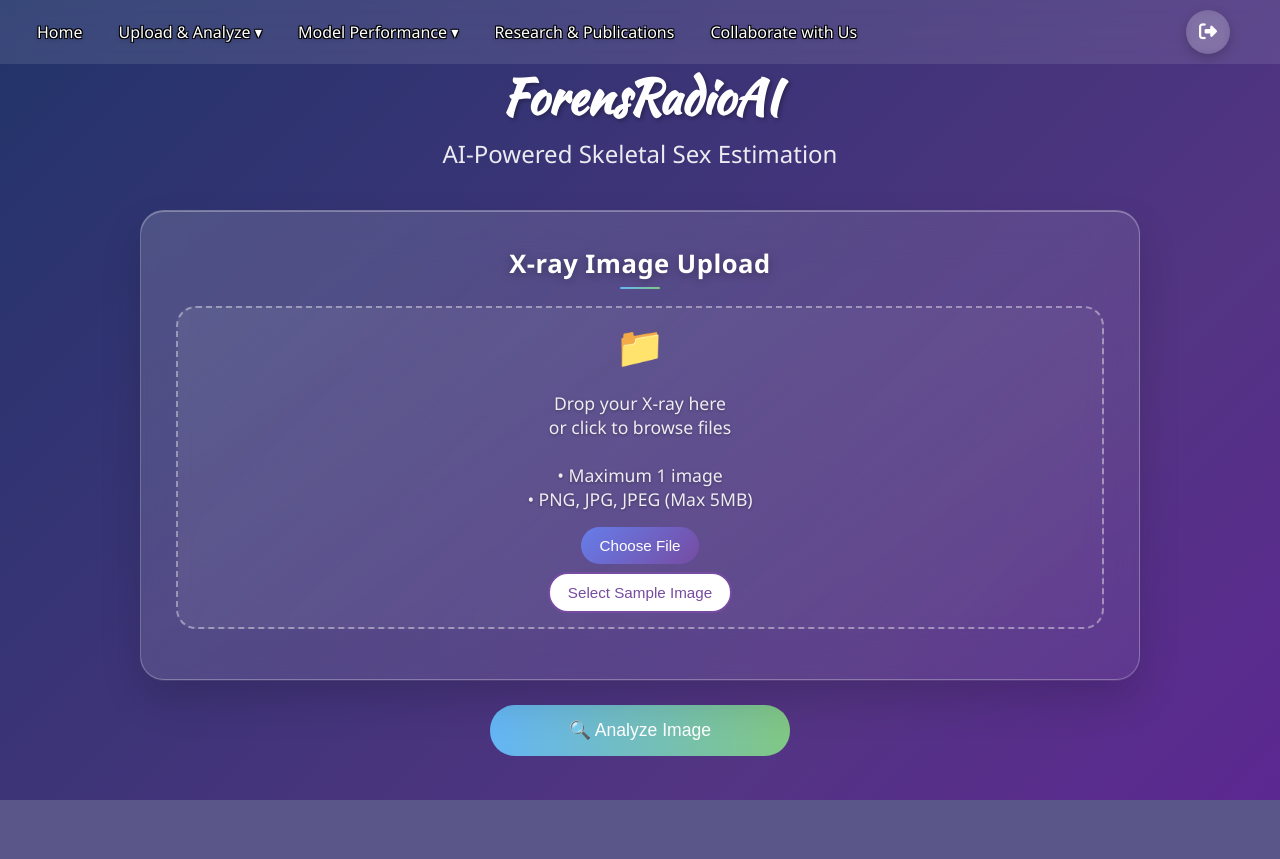
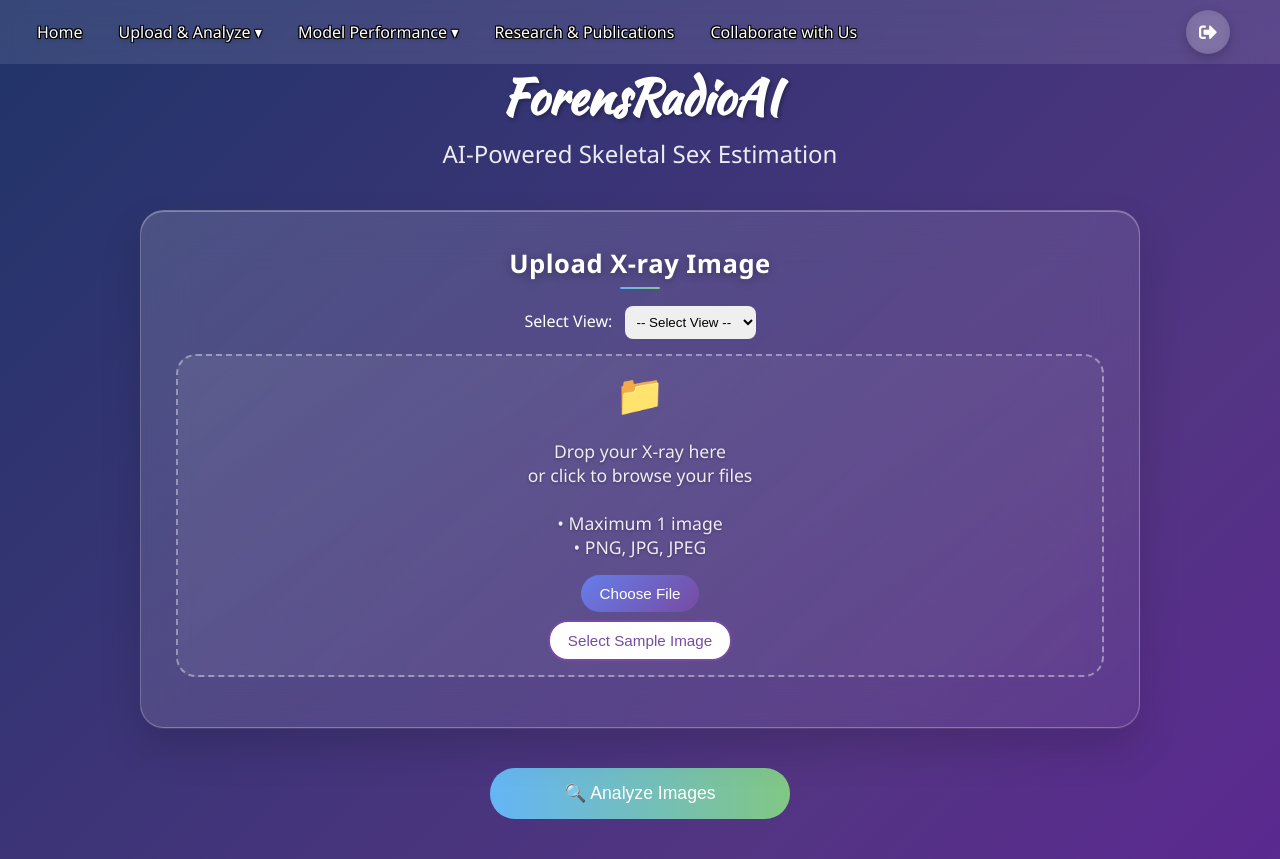
Before and after one commit to Helenanajwa/Sex-Estimator-Classifier-, a Flask app: page / in a window 1280 px wide. Before the commit the page ends 800 px from the top, so only its background shows below. Run offline with Flask 3, Linux system fonts and the light colour scheme; the visitor is signed in with stand-in values (Sample User, id 1).

Commit message:
Update index.html

```diff
--- a/templates/index.html
+++ b/templates/index.html
@@ -6,55 +6,7 @@
     <meta name="viewport" content="width=device-width, initial-scale=1.0">
     <link rel="stylesheet" href="{{ url_for('static', filename='style.css') }}">
     <link href="https://fonts.googleapis.com/css2?family=Kaushan+Script&display=swap" rel="stylesheet">
-    <link href="https://cdnjs.cloudflare.com/ajax/libs/font-awesome/6.5.0/css/all.min.css" rel="stylesheet">
-    <style>
-        .sample-thumb {
-            width: 200px;
-            height: 200px;
-            object-fit: cover;
-            cursor: pointer;
-            border-radius: 10px;
-            transition: transform 0.2s;
-        }
-        .sample-thumb:hover {
-            transform: scale(1.05);
-        }
-        .sample-images-container {
-            display: none;
-            position: fixed;
-            top: 0;
-            left: 0;
-            width: 100%;
-            height: 100%;
-            background-color: rgba(0, 0, 0, 0.8); /* Semi-transparent overlay */
-            justify-content: center;
-            align-items: center;
-            z-index: 1000;
-        }
-        .sample-content {
-            display: flex;
-            flex-direction: column;
-            align-items: center;
-            background-color: #fff;
-            padding: 20px;
-            border-radius: 10px;
-            max-width: 800px;
-            box-shadow: 0 4px 8px rgba(0, 0, 0, 0.2);
-        }
-        .sample-images-container p {
-            color: #000;
-            font-size: 1.2rem;
-            margin-bottom: 20px;
-            text-align: center;
-        }
-        .sample-images {
-            display: flex;
-            justify-content: center;
-            gap: 25px;
-            flex-wrap: wrap;
-            padding: 10px;
-        }
-    </style>
+    <link href="https://cdnjs.cloudflare.com/ajax/libs/font-awesome/5.15.4/css/all.min.css" rel="stylesheet">
 </head>
 <body>
     {% include 'navbar.html' %}
@@ -79,35 +31,41 @@
                 <!-- Upload Section -->
                 <div class="upload-container">
                     <div class="upload-section">
-                        <h2>X-ray Image Upload</h2>
-                        <form id="upload-form" enctype="multipart/form-data">
-                            <div class="upload-area" id="uploadArea">
+                        <h2>Upload X-ray Image</h2>
+
+                        <!-- View Selector -->
+                        <div style="text-align:center; margin-bottom: 15px;">
+                            <label for="viewSelect" style="color:white; font-weight:500;">Select View:</label>
+                            <select id="viewSelect" name="viewSelect" style="padding:8px; border-radius:8px; border:none; margin-left:8px;">
+                                <option value="">-- Select View --</option>
+                                <option value="ap">AP View</option>
+                                <option value="lateral">Lateral View</option>
+                            </select>
+                        </div>
+
+                        <!-- Upload Area -->
+                        <div class="upload-area" id="uploadAreaSingle">
                             <div class="upload-content">
                                 <div class="upload-icon">📁</div>
-                                    <p class="upload-desc">Drop your X-ray here<br>or click to browse files<br><br>
-                                    • Maximum 1 image<br>• PNG, JPG, JPEG (Max 5MB)</p>
+                                <p class="upload-desc">
+                                    Drop your X-ray here<br>or click to browse your files<br><br>
+                                    • Maximum 1 image<br>• PNG, JPG, JPEG
+                                </p>
                                 <div class="upload-btn-group">
-                                        <button type="button" class="upload-btn" onclick="document.getElementById('xray_image').click(); event.stopPropagation()">Choose File</button>
-                                        <button type="button" class="sample-btn" onclick="showSampleModal()">Select Sample Image</button>
+                                    <button class="upload-btn" onclick="document.getElementById('fileInputSingle').click(); event.stopPropagation()">Choose File</button>
+                                    <button class="sample-btn" onclick="selectSample(); event.stopPropagation();">Select Sample Image</button>
                                 </div>
                             </div>
                         </div>
-                            <input type="file" id="xray_image" name="xray_image" class="file-input" accept="image/png,image/jpeg,image/jpg" onchange="updatePreview()">
-                            <div class="preview-container" id="preview"></div>
+
+                        <input type="file" id="fileInputSingle" name="xray_single" class="file-input" accept="image/*">
+
+                        <!-- Preview -->
+                        <div class="preview-container" id="previewSingle"></div>
+
                         <div style="text-align:center;">
-                                <button type="button" class="remove-btn" id="removeBtn" style="display:none;" onclick="removeImage()">Remove Image</button>
+                            <button class="remove-btn" id="removeSingleBtn" style="display:none;" onclick="removeImage()">Remove Image</button>
                         </div>
-                        </form>
-                    </div>
-
-                    <!-- Sample Image Thumbnails -->
-                    <div class="sample-images-container" id="sampleModal">
-                        <div class="sample-content">
-                            <p>Select one sample image below:</p>
-                            <div class="sample-images">
-                                <img src="/static/samples/ap_sample.jpg" onclick="handleSampleSelect(this)" class="sample-thumb" alt="AP Sample">
-                                <img src="/static/samples/lat_sample1.jpg" onclick="handleSampleSelect(this)" class="sample-thumb" alt="Lateral Sample 1">
-                                <img src="/static/samples/lat_sample2.jpg" onclick="handleSampleSelect(this)" class="sample-thumb" alt="Lateral Sample 2">
                     </div>
                 </div>
             </div>
@@ -115,7 +73,7 @@
 
                 <!-- Analyze Button / Loader -->
                 <div class="analyze-btn-container">
-                    <button class="analyze-btn" id="analyzeBtn" onclick="runAnalysis()">🔍 Analyze Image</button>
+                    <button class="analyze-btn" id="analyzeBtn">🔍 Analyze Images</button>
                     <div id="loadingSpinner" style="display:none; text-align:center; margin-top:10px;">
                         <i class="fas fa-spinner fa-spin" style="font-size:1.5rem; color:#007bff;"></i>
                         <p style="color:white;">Analyzing, please wait...</p>
@@ -130,22 +88,39 @@
                         </div>
                         <h2 class="results-title">Result</h2>
                         <p class="results-subtitle">Radiograph</p>
+
+                        <!-- Main Gender Estimation -->
                         <div class="gender-estimation">
                             <h3>Sex Estimation</h3>
                             <div id="overallGender" class="gender-text">--</div>
-                            <p id="overallConfidence" class="confidence-text">Probability: --%</p>
+                            <p id="overallConfidence" class="confidence-text">Overall Probability: --%</p>
                         </div>
+
+                        <!-- AP & Lateral View Cards -->
                         <div class="view-results">
-                            <div class="view-card" id="resultBox">
+                            <div class="view-card" id="apResultBox" style="display:none;">
                                 <div class="view-header">
                                     <i class="fas fa-check-circle"></i>
-                                    <span>X-ray Analysis</span>
+                                    <span>AP View Analysis</span>
                                 </div>
                                 <div class="view-probability">
-                                    Probability <span id="confidenceValue">--%</span>
+                                    Probability <span id="apConfidenceValue">--%</span>
                                 </div>
                                 <div class="view-bar">
-                                    <div class="view-bar-fill" id="confidenceFill"></div>
+                                    <div class="view-bar-fill" id="apConfidenceFill"></div>
+                                </div>
+                            </div>
+
+                            <div class="view-card" id="latResultBox" style="display:none;">
+                                <div class="view-header">
+                                    <i class="fas fa-check-circle"></i>
+                                    <span>Lateral View Analysis</span>
+                                </div>
+                                <div class="view-probability">
+                                    Probability <span id="latConfidenceValue">--%</span>
+                                </div>
+                                <div class="view-bar">
+                                    <div class="view-bar-fill" id="latConfidenceFill"></div>
                                 </div>
                             </div>
                         </div>
@@ -154,16 +129,19 @@
 
                 <!-- Global Action Buttons -->
                 <div class="action-buttons-container" id="globalActions" style="display:none;">
-                    <button class="btn-purple" id="analyzeAgainBtn" onclick="runAnalysis()">🔄 Analyze Again</button>
-                    <button class="btn-blue" id="uploadNewBtn" onclick="resetForm()">📤 Upload New Image</button>
+                    <button class="btn-purple" id="analyzeAgainBtn">🔄 Analyze Again</button>
+                    <button class="btn-blue" id="uploadNewBtn">📤 Upload New Images</button>
                 </div>
             </div>
         </div>
     </div>
 
     <script>
-        let selectedFile = null;
+        let apFile = null, latFile1 = null, latFile2 = null;
 
+        let singleFile = null;
+
+// Error handling functions (unchanged)
 function showError(title, hint = "") {
     const errorDisplay = document.getElementById('errorDisplay');
     document.getElementById('errorTitle').textContent = title;
@@ -176,140 +154,132 @@
     document.getElementById('errorDisplay').style.display = 'none';
 }
 
-        function showSampleModal() {
-            const modal = document.getElementById('sampleModal');
-            modal.style.display = modal.style.display === 'none' ? 'flex' : 'none';
-        }
+// Update preview for single image
+function updatePreviewSingle(files) {
+    const container = document.getElementById('previewSingle');
+    container.innerHTML = '';
 
-        function handleSampleSelect(imgEl) {
-            const src = imgEl.src;
-            fetch(src)
-                .then(res => {
-                    if (!res.ok) throw new Error(`Could not load sample image: ${src}`);
-                    return res.blob();
-                })
-                .then(blob => {
-                    selectedFile = new File([blob], imgEl.alt + '.jpg', { type: blob.type });
-                    const reader = new FileReader();
-                    reader.onload = ev => {
-                        const container = document.getElementById('preview');
-                        container.innerHTML = `<img src="${ev.target.result}" alt="Preview">`;
-                        document.getElementById('removeBtn').style.display = 'inline-block';
-                        document.getElementById('sampleModal').style.display = 'none';
-                        hideError();
-                    };
-                    reader.readAsDataURL(selectedFile);
-                })
-                .catch(err => {
-                    showError("Sample Load Failed", err.message);
+    // File validation
+    const invalidFiles = files.filter(file => {
+        const validTypes = ['image/jpeg', 'image/png', 'image/jpg'];
+        return !validTypes.includes(file.type);
     });
-        }
 
-        function updatePreview() {
-            const container = document.getElementById('preview');
-            container.innerHTML = '';
-            const fileInput = document.getElementById('xray_image');
-            selectedFile = fileInput.files[0] || null;
-
-            if (!selectedFile) {
-                document.getElementById('removeBtn').style.display = 'none';
-                document.getElementById('sampleModal').style.display = 'none';
+    if (invalidFiles.length > 0) {
+        showError("Invalid File Type", "Please upload only JPG, JPEG, or PNG images");
         return;
     }
 
-            const validTypes = ['image/jpeg', 'image/png', 'image/jpg'];
-            if (!validTypes.includes(selectedFile.type)) {
-                showError("Invalid File Type", "Please upload only JPG, JPEG, or PNG images");
-                selectedFile = null;
-                fileInput.value = '';
-                document.getElementById('removeBtn').style.display = 'none';
-                return;
-            }
-
-            if (selectedFile.size > 5 * 1024 * 1024) {
+    files.forEach(file => {
+        if (file.size > 5 * 1024 * 1024) {
             showError("File Too Large", "Maximum file size is 5MB");
-                selectedFile = null;
-                fileInput.value = '';
-                document.getElementById('removeBtn').style.display = 'none';
             return;
         }
 
         const reader = new FileReader();
         reader.onload = ev => {
             container.innerHTML = `<img src="${ev.target.result}" alt="Preview">`;
-                document.getElementById('removeBtn').style.display = 'inline-block';
-                document.getElementById('sampleModal').style.display = 'none';
-                hideError();
         };
-            reader.readAsDataURL(selectedFile);
+        reader.readAsDataURL(file);
+    });
+
+    document.getElementById('removeSingleBtn').style.display = files.length ? 'inline-block' : 'none';
 }
 
+// Select sample image based on view
+function selectSample() {
+    const view = document.getElementById('viewSelect').value;
+    if (!view) {
+        showError("Select a View", "Please choose AP or Lateral before selecting a sample image.");
+        return;
+    }
+
+    let samplePaths = [];
+
+    if (view === "ap") {
+    samplePaths = ["/static/samples/ap_sample.jpg"];
+    } else if (view === "lateral") {
+        samplePaths = [
+            "/static/samples/lat_sample1.jpg"
+        ];
+    }
+
+    // Pick one sample at random
+    const samplePath = samplePaths[Math.floor(Math.random() * samplePaths.length)];
+
+    fetch(samplePath)
+        .then(res => res.blob())
+        .then(blob => {
+            singleFile = new File([blob], samplePath.split('/').pop(), { type: blob.type });
+            updatePreviewSingle([singleFile]);
+        })
+        .catch(() => {
+            showError("Sample Load Failed", "Could not load sample image");
+        });
+}
+
+// Remove uploaded image
 function removeImage() {
-            selectedFile = null;
-            document.getElementById('xray_image').value = '';
-            document.getElementById('preview').innerHTML = '';
-            document.getElementById('removeBtn').style.display = 'none';
-            document.getElementById('sampleModal').style.display = 'none';
+    singleFile = null;
+    document.getElementById('fileInputSingle').value = '';
+    document.getElementById('previewSingle').innerHTML = '';
+    document.getElementById('removeSingleBtn').style.display = 'none';
     hideError();
 }
 
-        function resetForm() {
-            removeImage();
-            document.getElementById('resultsSection').style.display = 'none';
-            document.getElementById('globalActions').style.display = 'none';
-            document.getElementById('analyzeBtn').style.display = 'inline-block';
-            hideError();
-        }
+// File input listener
+document.getElementById('fileInputSingle').addEventListener('change', e => {
+    if (!e.target.files.length) return;
+    singleFile = e.target.files[0];
+    updatePreviewSingle(singleFile ? [singleFile] : []);
+});
 
+// === Drag & Drop Support ===
 function preventDefaults(e) {
     e.preventDefault();
     e.stopPropagation();
 }
 
-        function highlight() {
-            document.getElementById('uploadArea').classList.add('upload-area-hover');
+function highlight(areaId) {
+    document.getElementById(areaId).classList.add('upload-area-hover');
 }
 
-        function unhighlight() {
-            document.getElementById('uploadArea').classList.remove('upload-area-hover');
+function unhighlight(areaId) {
+    document.getElementById(areaId).classList.remove('upload-area-hover');
 }
 
-        function handleDrop(e) {
+function handleDropSingle(e) {
     preventDefaults(e);
-            unhighlight();
+    unhighlight('uploadAreaSingle');
     const files = Array.from(e.dataTransfer.files);
     if (files.length > 1) {
-                showError("Too Many Files", "Only one image is allowed.");
+        showError("Too Many Files", "Only one image allowed.");
         return;
     }
-            selectedFile = files[0];
-            updatePreview();
+    singleFile = files[0];
+    updatePreviewSingle(singleFile ? [singleFile] : []);
 }
 
-        // Drag and drop listeners
-        const uploadArea = document.getElementById('uploadArea');
-        ['dragenter', 'dragover'].forEach(ev => uploadArea.addEventListener(ev, e => { preventDefaults(e); highlight(); }));
-        ['dragleave', 'drop'].forEach(ev => uploadArea.addEventListener(ev, e => { preventDefaults(e); unhighlight(); }));
-        uploadArea.addEventListener('drop', handleDrop);
+// Drag & Drop listeners
+const singleArea = document.getElementById('uploadAreaSingle');
+['dragenter', 'dragover'].forEach(ev => singleArea.addEventListener(ev, e => { preventDefaults(e); highlight('uploadAreaSingle'); }));
+['dragleave', 'drop'].forEach(ev => singleArea.addEventListener(ev, e => { preventDefaults(e); unhighlight('uploadAreaSingle'); }));
+singleArea.addEventListener('drop', handleDropSingle);
 
-        // Close modal when clicking outside the content
-        document.addEventListener('click', function(e) {
-            const modal = document.getElementById('sampleModal');
-            const content = document.querySelector('.sample-content');
-            if (modal.style.display === 'flex' && !content.contains(e.target)) {
-                modal.style.display = 'none';
+// === Run Analysis ===
+async function runAnalysis() {
+    const view = document.getElementById('viewSelect').value;
+
+    if (!view) {
+        showError("View Not Selected", "Please select AP or Lateral before analyzing.");
+        return;
     }
-            if (!document.getElementById('errorDisplay').contains(e.target)) {
-                hideError();
-            }
-        });
-
-        async function runAnalysis() {
-            if (!selectedFile) {
-                showError("No Image Uploaded", "Please upload or select an X-ray image to analyze");
+    if (!singleFile) {
+        showError("No Image Uploaded", "Please upload an X-ray image to analyze.");
         return;
     }
 
+    // Show loading state
     document.getElementById('analyzeBtn').style.display = 'none';
     document.getElementById('loadingSpinner').style.display = 'block';
     document.getElementById('resultsSection').style.display = 'none';
@@ -317,37 +287,68 @@
     hideError();
 
     const formData = new FormData();
-            formData.append('xray_image', selectedFile);
+    formData.append('view', view); // send view type to backend
+    formData.append('xray_image', singleFile);
 
     try {
         const res = await fetch('/analyze', { method: 'POST', body: formData });
-                if (!res.ok) {
-                    const errorData = await res.json().catch(() => ({}));
-                    throw new Error(errorData.error || `Server error: ${res.status}`);
-                }
+
+        if (!res.ok) throw new Error(`HTTP error! status: ${res.status}`);
+
         const data = await res.json();
-                console.log("API Response:", data);
+        document.getElementById('loadingSpinner').style.display = 'none';
 
-                document.getElementById('loadingSpinner').style.display = 'none';
         if (data.success) {
             document.getElementById('resultsSection').style.display = 'block';
             document.getElementById('globalActions').style.display = 'flex';
-                    document.getElementById('overallGender').textContent = data.result.gender;
-                    document.getElementById('overallConfidence').textContent = `Probability: ${data.result.confidence}%`;
-                    document.getElementById('confidenceValue').textContent = `${data.result.confidence}%`;
-                    document.getElementById('confidenceFill').style.width = `${data.result.confidence}%`;
-                    document.getElementById('confidenceFill').style.backgroundColor = data.result.gender === 'Male' ? '#4285f4' : '#dc6b82';
+
+        // Hide both boxes first
+        document.getElementById('apResultBox').style.display = 'none';
+        document.getElementById('latResultBox').style.display = 'none';
+
+        // Show only the one chosen
+        if (view === "ap") {
+            document.getElementById('apResultBox').style.display = 'block';
+            document.getElementById('apConfidenceValue').textContent = `${data.confidence}%`;
+            document.getElementById('apConfidenceFill').style.width = `${data.confidence}%`;
+        } else if (view === "lateral") {
+            document.getElementById('latResultBox').style.display = 'block';
+            document.getElementById('latConfidenceValue').textContent = `${data.confidence}%`;
+            document.getElementById('latConfidenceFill').style.width = `${data.confidence}%`;
+        }
+
+        document.getElementById('overallGender').textContent = data.gender;
+        document.getElementById('overallConfidence').textContent = `Overall Probability: ${data.confidence}%`;
         } else {
-                    showError("Analysis Failed", data.error || "Unknown error occurred");
+            showError("Analysis Failed", data.error || "Unknown error occurred during analysis");
             document.getElementById('analyzeBtn').style.display = 'inline-block';
         }
     } catch (err) {
         console.error("Analysis error:", err);
-                showError("Error", err.message);
+        showError("Error", "Please upload a valid X-ray image.");
         document.getElementById('loadingSpinner').style.display = 'none';
         document.getElementById('analyzeBtn').style.display = 'inline-block';
     }
 }
+
+// Event listeners
+document.getElementById('analyzeBtn').addEventListener('click', runAnalysis);
+document.getElementById('analyzeAgainBtn').addEventListener('click', runAnalysis);
+document.getElementById('uploadNewBtn').addEventListener('click', () => {
+    removeImage();
+    document.getElementById('viewSelect').value = "";
+    document.getElementById('resultsSection').style.display = 'none';
+    document.getElementById('globalActions').style.display = 'none';
+    document.getElementById('analyzeBtn').style.display = 'inline-block';
+    hideError();
+});
+
+// Hide error when clicking outside
+document.addEventListener('click', function (e) {
+    if (!document.getElementById('errorDisplay').contains(e.target)) {
+        hideError();
+    }
+});
     </script>
 </body>
 </html>
```
Lines whose indentation alone changed are shown as unchanged.
